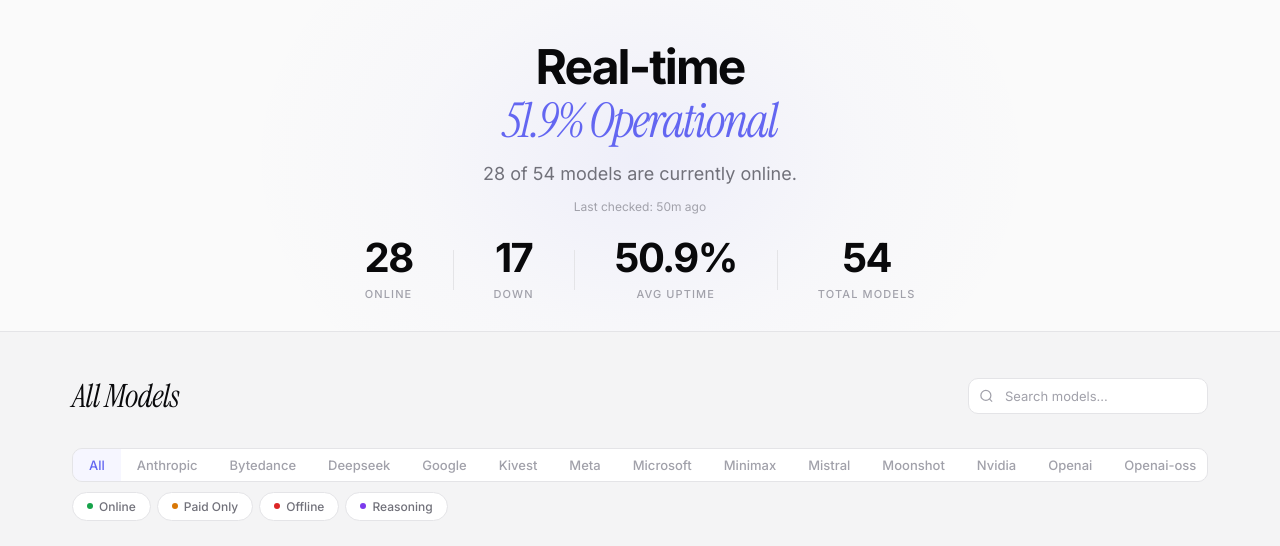
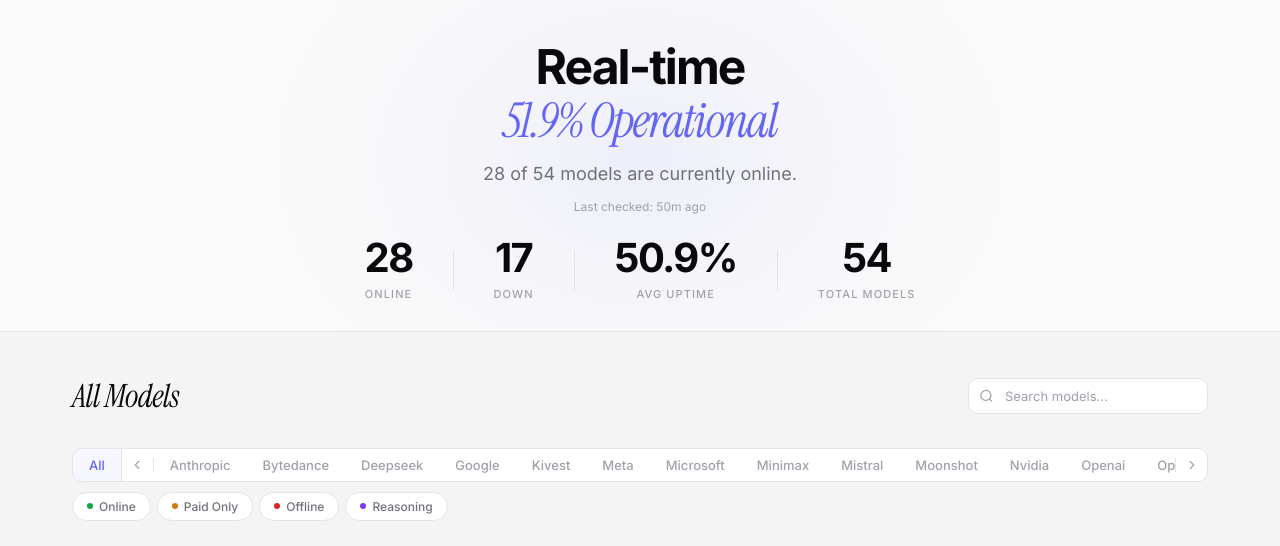
Before and after one commit to FlazeIGuess/kivest-status, a plain HTML site: page index.html in a window 1280 px wide. Shown: the part 73-619 px from the top of the page. Drawn offline with Linux system fonts and the light colour scheme.

Commit message:
Scrollable provider tabs with arrows, fixed All button

```diff
--- a/css/style.css
+++ b/css/style.css
@@ -367,15 +367,48 @@ body {
 
 .filter-tabs {
   display: flex;
+  align-items: center;
   background: var(--bg-card);
   border: 1px solid var(--border);
   border-radius: var(--radius-sm);
+  overflow: hidden;
+}
+
+.filter-tabs > #filter-tab-all {
+  flex-shrink: 0;
+  border-right: 1px solid var(--border);
+  border-radius: 0;
+}
+
+.filter-tabs-scroll {
+  display: flex;
   overflow-x: auto;
   overflow-y: hidden;
   scrollbar-width: none;
+  flex: 1;
+  min-width: 0;
 }
 
-.filter-tabs::-webkit-scrollbar { display: none; }
+.filter-tabs-scroll::-webkit-scrollbar { display: none; }
+
+.filter-scroll-btn {
+  display: flex;
+  align-items: center;
+  justify-content: center;
+  flex-shrink: 0;
+  width: 32px;
+  background: none;
+  border: none;
+  border-left: 1px solid var(--border);
+  cursor: pointer;
+  color: var(--text-dim);
+  transition: color 0.15s, background 0.15s;
+  padding: 0;
+}
+
+.filter-scroll-btn:hover { color: var(--text); background: var(--accent-light); }
+.filter-scroll-btn svg { width: 14px; height: 14px; }
+.filter-scroll-btn.filter-scroll-left { border-left: none; border-right: 1px solid var(--border); }
 
 .filter-tab {
   padding: 8px 16px;
--- a/index.html
+++ b/index.html
@@ -89,8 +89,15 @@
 
       <!-- Filters -->
       <div class="filters">
-        <div id="provider-tabs" class="filter-tabs">
-          <button class="filter-tab active" data-provider="all">All</button>
+        <div class="filter-tabs">
+          <button class="filter-tab active" id="filter-tab-all" data-provider="all">All</button>
+          <button class="filter-scroll-btn filter-scroll-left" id="scroll-left" aria-label="Scroll left">
+            <svg viewBox="0 0 24 24" fill="none" stroke="currentColor" stroke-width="2" stroke-linecap="round" stroke-linejoin="round"><polyline points="15 18 9 12 15 6"/></svg>
+          </button>
+          <div class="filter-tabs-scroll" id="provider-tabs"></div>
+          <button class="filter-scroll-btn filter-scroll-right" id="scroll-right" aria-label="Scroll right">
+            <svg viewBox="0 0 24 24" fill="none" stroke="currentColor" stroke-width="2" stroke-linecap="round" stroke-linejoin="round"><polyline points="9 18 15 12 9 6"/></svg>
+          </button>
         </div>
         <div class="filter-status-group">
           <button class="filter-status-btn" data-status="online">
--- a/js/app.js
+++ b/js/app.js
@@ -297,23 +297,52 @@ function buildProviderTabs() {
   const models = getModels();
   const providers = new Set(models.map(m => (m.ownedBy || 'unknown').toLowerCase()));
   const $tabs = document.getElementById('provider-tabs');
+  const $allBtn = document.getElementById('filter-tab-all');
   if (!$tabs) return;
-  let html = '<button class="filter-tab active" data-provider="all">All</button>';
+
+  // Build only provider buttons (All is separate)
   const sorted = [...providers].sort();
+  let html = '';
   for (const p of sorted) {
     const label = p.charAt(0).toUpperCase() + p.slice(1);
     html += `<button class="filter-tab" data-provider="${p}">${label}</button>`;
   }
   $tabs.innerHTML = html;
 
+  // All button click
+  if ($allBtn) {
+    $allBtn.addEventListener('click', () => {
+      $tabs.querySelectorAll('.filter-tab').forEach(t => t.classList.remove('active'));
+      $allBtn.classList.add('active');
+      activeProvider = 'all';
+      renderGrid();
+    });
+  }
+
+  // Provider tab clicks
   $tabs.querySelectorAll('.filter-tab').forEach(tab => {
     tab.addEventListener('click', () => {
       $tabs.querySelectorAll('.filter-tab').forEach(t => t.classList.remove('active'));
+      if ($allBtn) $allBtn.classList.remove('active');
       tab.classList.add('active');
       activeProvider = tab.dataset.provider;
       renderGrid();
     });
   });
+
+  // Scroll arrows
+  const $scrollLeft = document.getElementById('scroll-left');
+  const $scrollRight = document.getElementById('scroll-right');
+  if ($scrollLeft) {
+    $scrollLeft.addEventListener('click', () => {
+      $tabs.scrollBy({ left: -150, behavior: 'smooth' });
+    });
+  }
+  if ($scrollRight) {
+    $scrollRight.addEventListener('click', () => {
+      $tabs.scrollBy({ left: 150, behavior: 'smooth' });
+    });
+  }
 }
 
 function setupFilters() {
```
